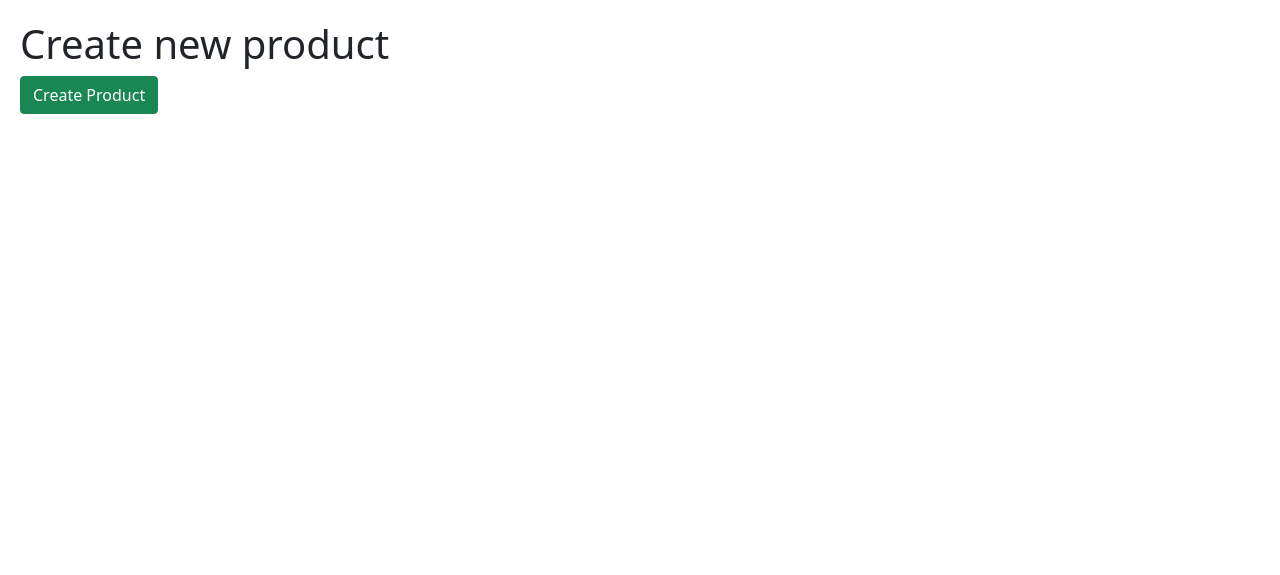
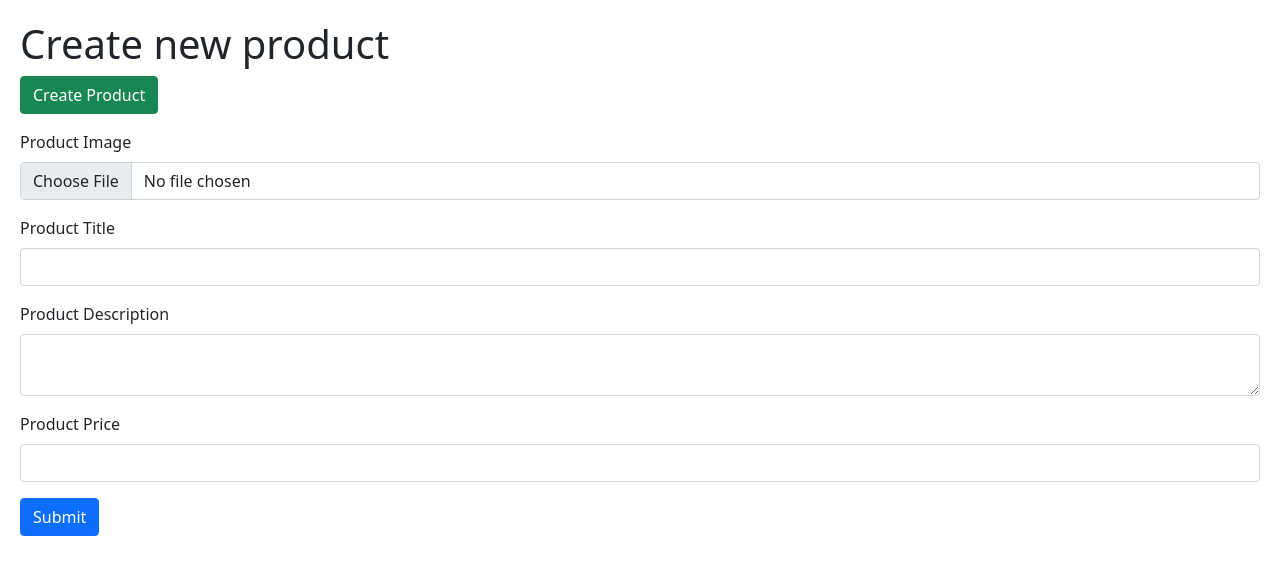
Before and after one commit to nuri-engin/php-crash-course, a PHP site: page /create.php in a window 1280 px wide. Shown: the top 575 px of the page. Run offline with PHP 8.4, Linux system fonts and the light colour scheme.

Commit message:
✨ : Create form elements provided

```diff
--- a/14_product_crud/create.php
+++ b/14_product_crud/create.php
@@ -13,4 +13,28 @@
             Create Product
         </a>
     </p>
+
+    <form>
+        <div class="mb-3">
+            <label class="form-label">Product Image</label>
+            <input type="file" class="form-control">
+        </div>
+
+        <div class="mb-3">
+            <label class="form-label">Product Title</label>
+            <input type="text" class="form-control">
+        </div>
+
+        <div class="mb-3">
+            <label class="form-label">Product Description</label>
+            <textarea class="form-control"></textarea>
+        </div>
+
+        <div class="mb-3">
+            <label class="form-label">Product Price</label>
+            <input type="number" step=".01" class="form-control">
+        </div>
+
+        <button type="submit" class="btn btn-primary">Submit</button>
+    </form>
 <?php include_once "components/footer.php"; ?>
```
